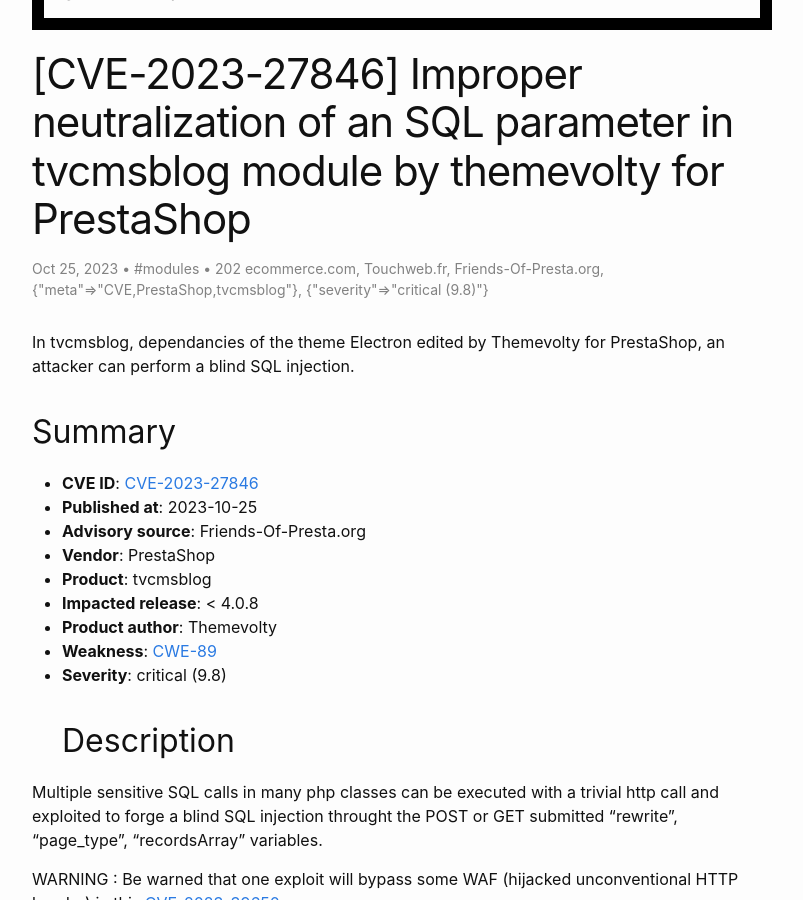
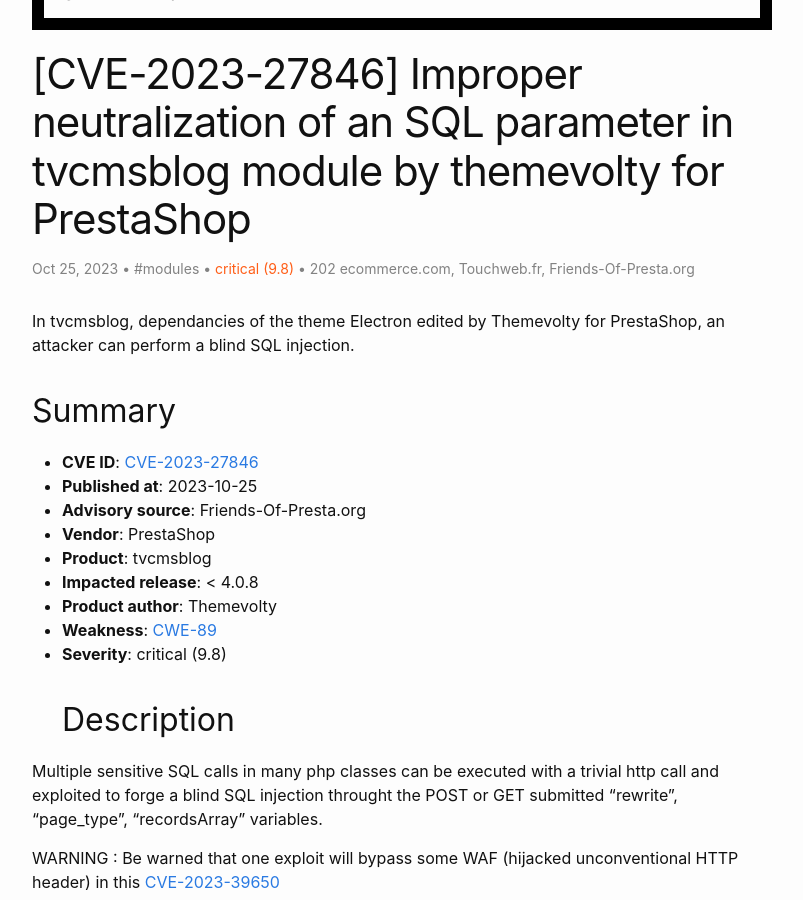
Before and after one commit to friends-of-presta/security-advisories, a Jekyll site: the page built from _posts/2023-10-25-tvcmsblog.md, in a window 1280 px wide and 900 px high, scrolled down 554 px. Shown: the whole window, without its empty margins (238-1041 px from the left). Built offline with Jekyll 4.4.1, drawn with Linux system fonts in a browser that asks for light colours.

Commit message:
Update 2023-10-25-tvcmsblog.md

```diff
--- a/_posts/2023-10-25-tvcmsblog.md
+++ b/_posts/2023-10-25-tvcmsblog.md
@@ -6,8 +6,8 @@ author:
 - 202 ecommerce.com
 - Touchweb.fr
 - Friends-Of-Presta.org
-- meta: "CVE,PrestaShop,tvcmsblog"
-- severity: "critical (9.8)"
+meta: "CVE,PrestaShop,tvcmsblog"
+severity: "critical (9.8)"
 ---
 
 In tvcmsblog, dependancies of the theme Electron edited by Themevolty for PrestaShop, an attacker can perform a blind SQL injection.
```
